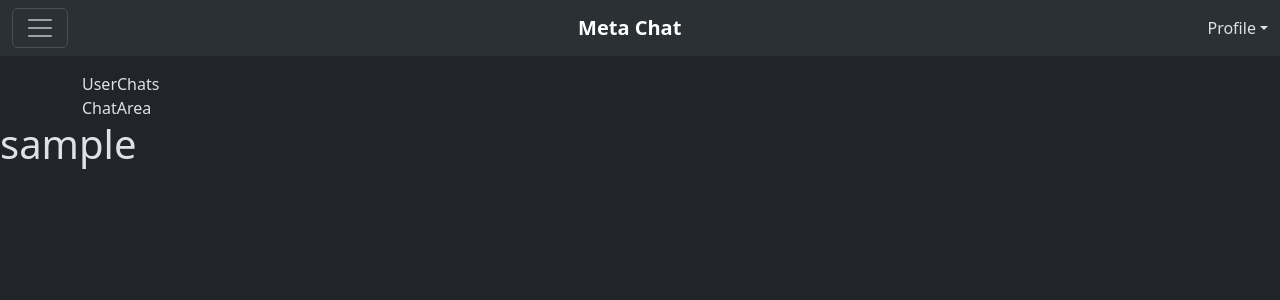
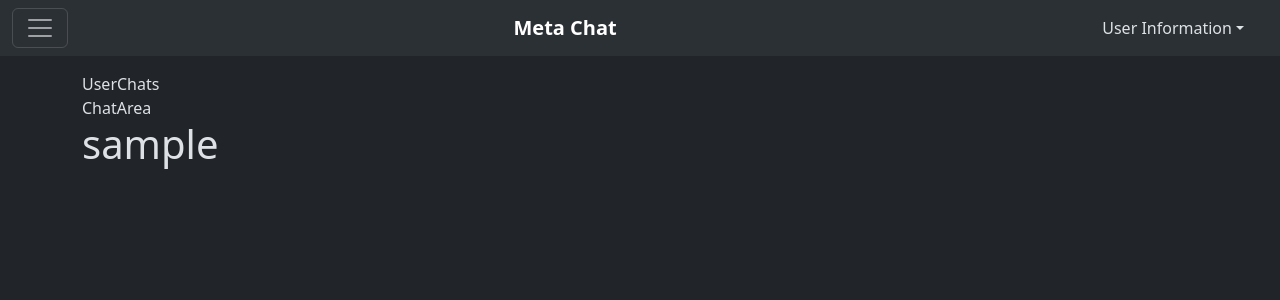
Before and after one commit to Anuj2906/Meta-Chat, a React (Create React App) app in the folder client/: page /chat in a window 1280 px wide. Shown: the top 300 px of the page. Built offline with nearby package versions, Linux system fonts and the light colour scheme; sample sign-in values are in the browser's storage.

Commit message:
initial commit

```diff
--- a/client/src/components/Chat.js
+++ b/client/src/components/Chat.js
@@ -16,12 +16,14 @@ export default function Chat() {
       <div style={{ width: "100%" }}>
         { user && <ChatNav/> }
         <Container>
+
           { user && <UserChats/> }
           { user && <ChatArea/>}
+          <h1>{user.username}</h1>
         </Container>
       </div>
 
-      <h1>{user.username}</h1>
+
     </>
 
   );
--- a/client/src/components/ChatNav.js
+++ b/client/src/components/ChatNav.js
@@ -20,8 +20,9 @@ function ChatNav() {
           <Container fluid>
             <Navbar.Toggle aria-controls={`offcanvasNavbar-expand-${expand}`} />
             <Navbar.Brand href="#"><b>Meta Chat</b></Navbar.Brand>
-            <NavDropdown title="Profile" id="basic-nav-dropdown">
-              <Container fluid>
+
+             <NavDropdown title="User Information" id="basic-nav-dropdown" className='mx-4'>
+             <Container >
               <NavDropdown.Item href="#action/3.1">Action</NavDropdown.Item>
               <NavDropdown.Item href="#action/3.2">
                 Another action
@@ -29,12 +30,15 @@ function ChatNav() {
               <NavDropdown.Item href="#action/3.3">Something</NavDropdown.Item>
               <NavDropdown.Divider />
               <NavDropdown.Item href="#action/3.4">
-                  <Button onClick={()=> logoutUser()} to="/login" variant="outline-danger" className="my-1">
+              <Button onClick={()=> logoutUser()} to="/login" variant="outline-danger" className="my-1" >
                   Logout
                </Button>
               </NavDropdown.Item>
             </Container>
           </NavDropdown>
+
+
+
 
             <Navbar.Offcanvas
               id={`offcanvasNavbar-expand-${expand}`}
```
Lines whose indentation alone changed are shown as unchanged.
